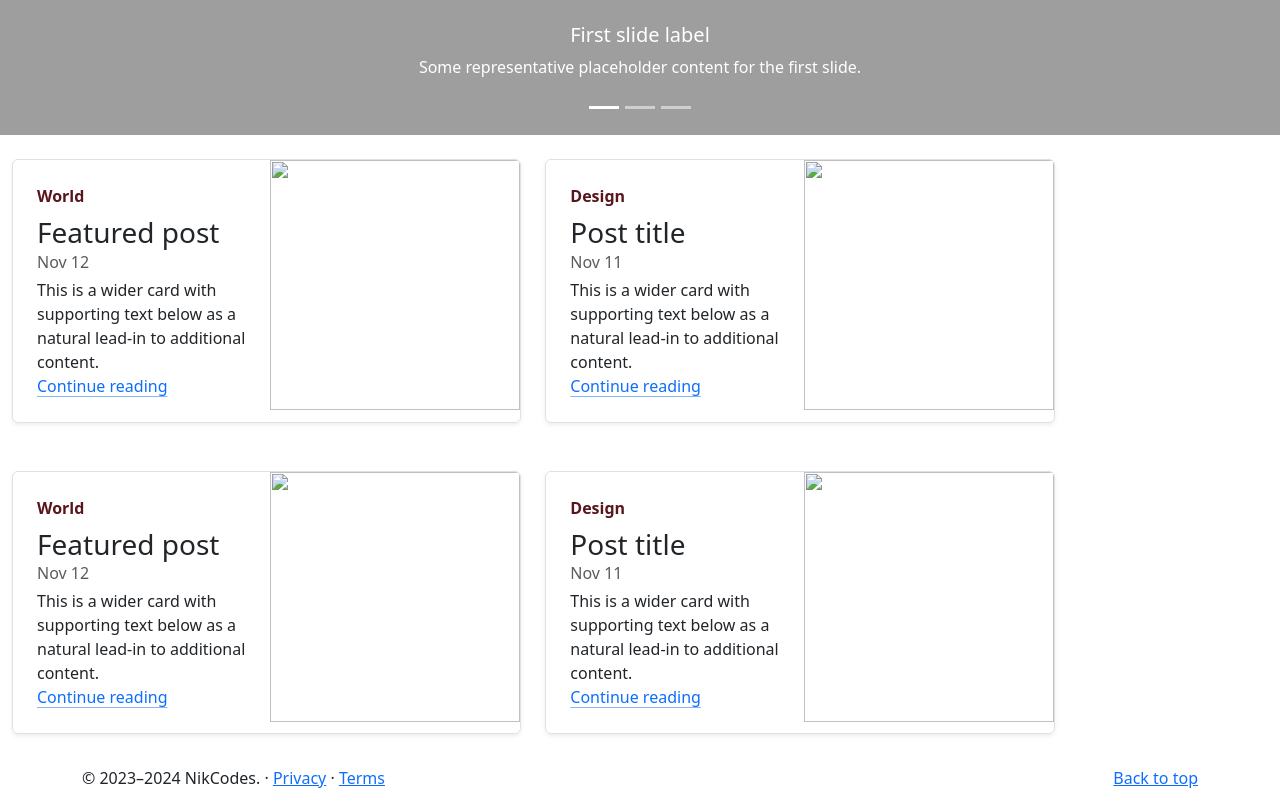
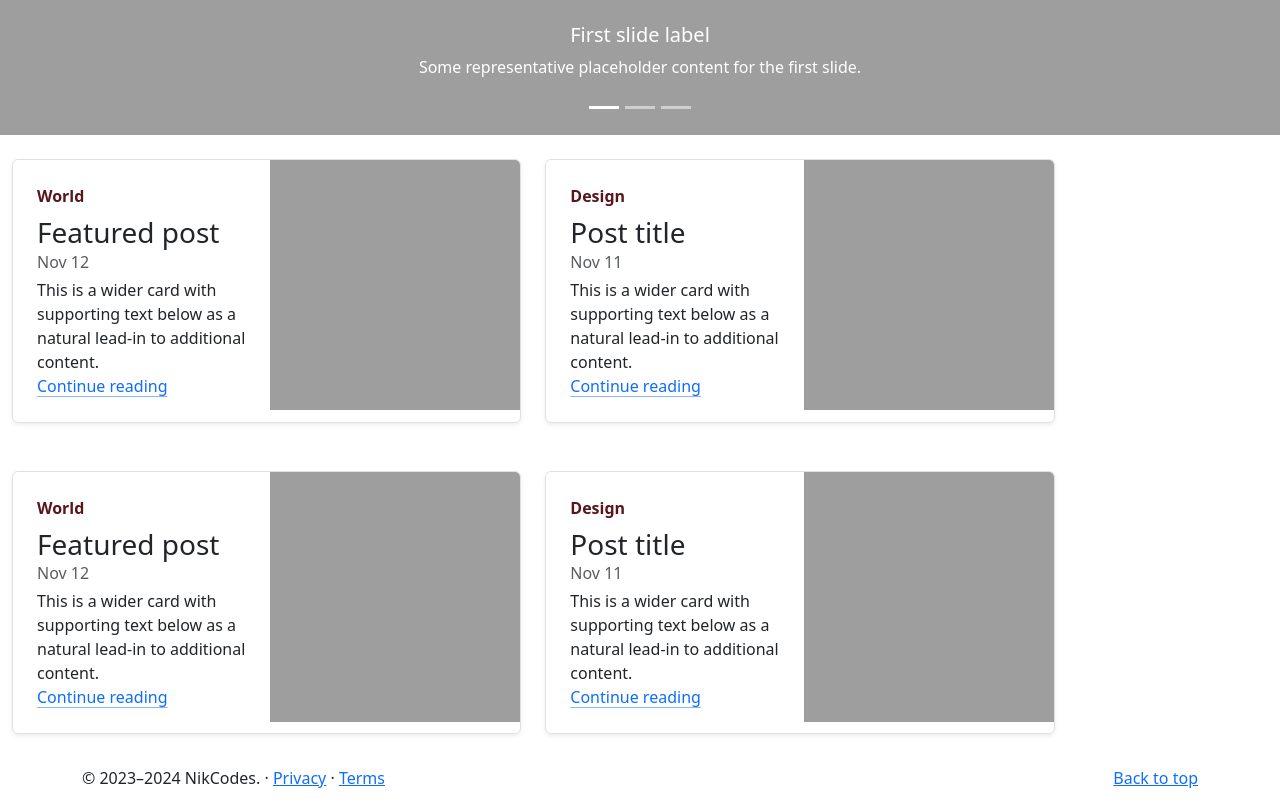
Before and after one commit to 00hnik/blog, a plain HTML site: page index.html in a window 1280 px wide. Shown: the part 521-1327 px from the top of the page. Drawn offline with nearby package versions, Linux system fonts and the light colour scheme; the site is published under a folder, as on GitHub Pages, so addresses that start at the root find nothing.

Commit message:
second Update index.html

```diff
--- a/index.html
+++ b/index.html
@@ -207,7 +207,7 @@
             </a>
           </div>
           <div class="col-auto d-none d-lg-block">
-            <img class="bd-placeholder-img" width="250" height="250" src="/pexels-vlad-bagacian-3987066.jpg">
+            <img class="bd-placeholder-img" width="250" height="250" src="pexels-vlad-bagacian-3987066.jpg">
           </div>
         </div>
       </div>
@@ -227,7 +227,7 @@
             </a>
           </div>
           <div class="col-auto d-none d-lg-block">
-            <img class="bd-placeholder-img" width="250" height="250" src="/pexels-vlad-bagacian-3987066.jpg">
+            <img class="bd-placeholder-img" width="250" height="250" src="pexels-vlad-bagacian-3987066.jpg">
           </div>
         </div>
       </div>
@@ -255,7 +255,7 @@
             </a>
           </div>
           <div class="col-auto d-none d-lg-block">
-            <img class="bd-placeholder-img" width="250" height="250" src="/pexels-vlad-bagacian-3987066.jpg">
+            <img class="bd-placeholder-img" width="250" height="250" src="pexels-vlad-bagacian-3987066.jpg">
           </div>
         </div>
       </div>
@@ -275,7 +275,7 @@
             </a>
           </div>
           <div class="col-auto d-none d-lg-block">
-            <img class="bd-placeholder-img" width="250" height="250" src="/pexels-vlad-bagacian-3987066.jpg">
+            <img class="bd-placeholder-img" width="250" height="250" src="pexels-vlad-bagacian-3987066.jpg">
           </div>
         </div>
       </div>
```
